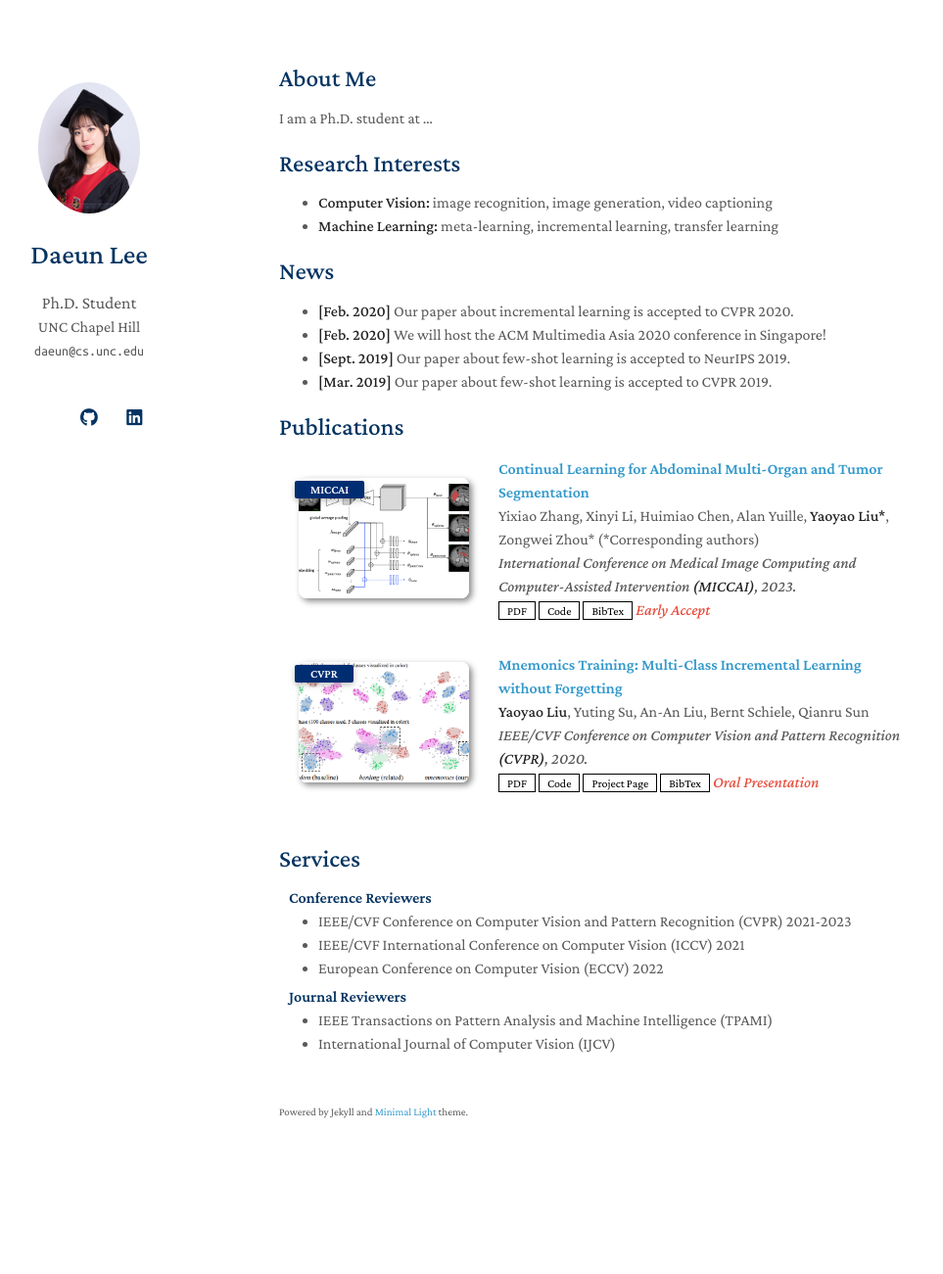
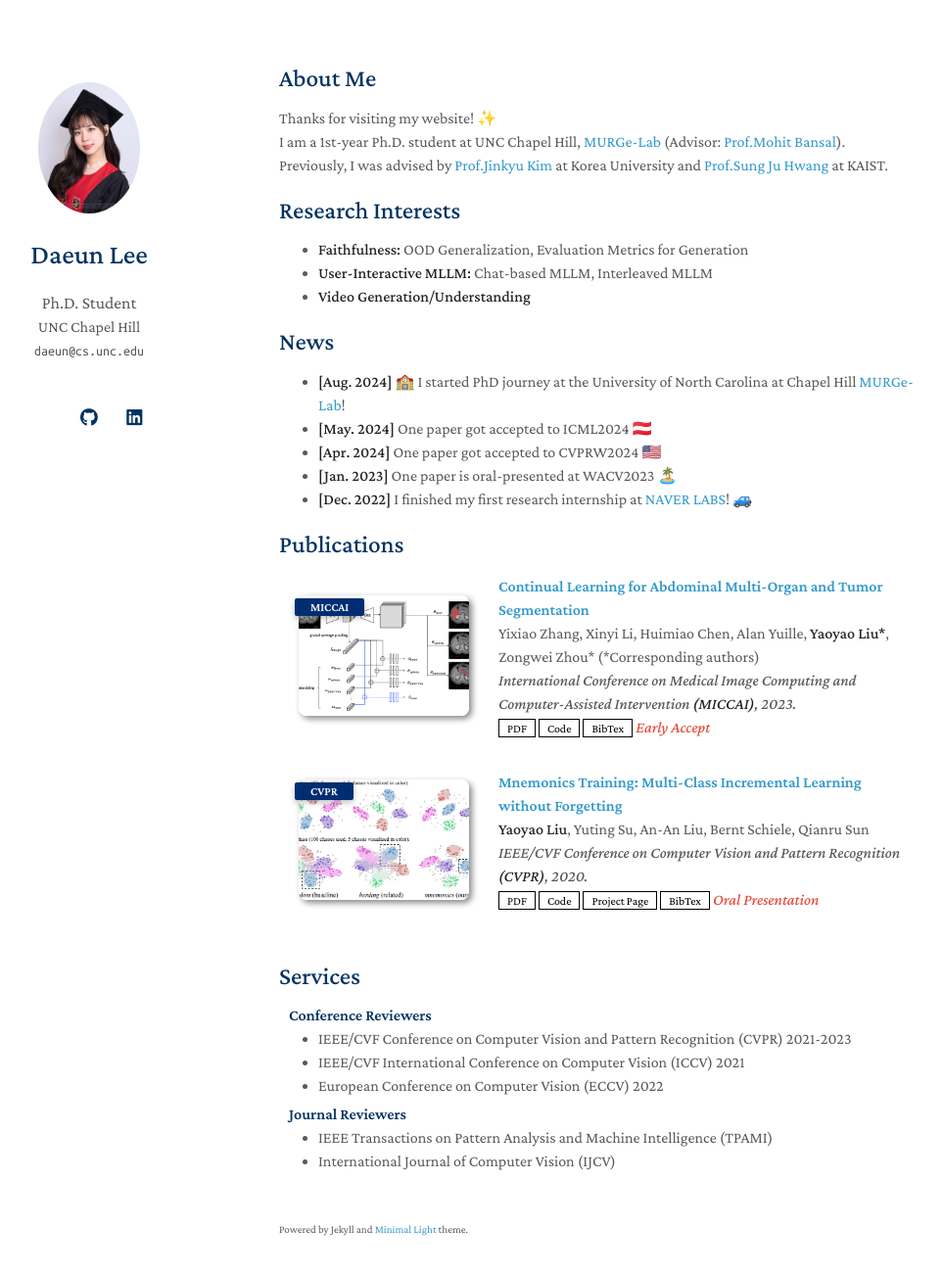
Before and after one commit to daeunni/daeunni.github.io, a Jekyll site: the page built from index.md, in a window 1280 px wide and 1336 px high. Shown: the top 1301 px of the window at 98% size, without its empty margins (185-1148 px from the left). Built offline with Jekyll 4.4.1, drawn with Linux system fonts in a browser that asks for light colours; a style sheet for code colours, icons or effects is not loaded; our own code applies the rules of GitHub Pages for plain Markdown files.

Commit message:
Update index.md

```diff
--- a/index.md
+++ b/index.md
@@ -4,19 +4,23 @@ layout: homepage
 
 ## About Me
 
-I am a Ph.D. student at ...
+Thanks for visiting my website! ✨
+I am a 1st-year Ph.D. student at UNC Chapel Hill, [MURGe-Lab](https://murgelab.cs.unc.edu/) (Advisor: [Prof.Mohit Bansal](https://www.cs.unc.edu/~mbansal/)).
+Previously, I was advised by [Prof.Jinkyu Kim](https://visionai.korea.ac.kr/) at Korea University and [Prof.Sung Ju Hwang](http://www.sungjuhwang.com/) at KAIST.
 
 ## Research Interests
 
-- **Computer Vision:** image recognition, image generation, video captioning
-- **Machine Learning:** meta-learning, incremental learning, transfer learning
+- **Faithfulness:** OOD Generalization, Evaluation Metrics for Generation
+- **User-Interactive MLLM:** Chat-based MLLM, Interleaved MLLM
+- **Video Generation/Understanding**
 
 ## News
 
-- **[Feb. 2020]** Our paper about incremental learning is accepted to CVPR 2020.
-- **[Feb. 2020]** We will host the ACM Multimedia Asia 2020 conference in Singapore!
-- **[Sept. 2019]** Our paper about few-shot learning is accepted to NeurIPS 2019.
-- **[Mar. 2019]** Our paper about few-shot learning is accepted to CVPR 2019.
+- **[Aug. 2024]** 🏫 I started PhD journey at the University of North Carolina at Chapel Hill [MURGe-Lab](https://murgelab.cs.unc.edu/)!
+- **[May. 2024]** One paper got accepted to ICML2024 🇦🇹
+- **[Apr. 2024]** One paper got accepted to CVPRW2024 🇺🇸
+- **[Jan. 2023]** One paper is oral-presented at WACV2023 🏝️
+- **[Dec. 2022]** I finished my first research internship at [NAVER LABS](https://www.naverlabs.com/)! 🚙
 
 {% include_relative _includes/publications.md %}
 
```
